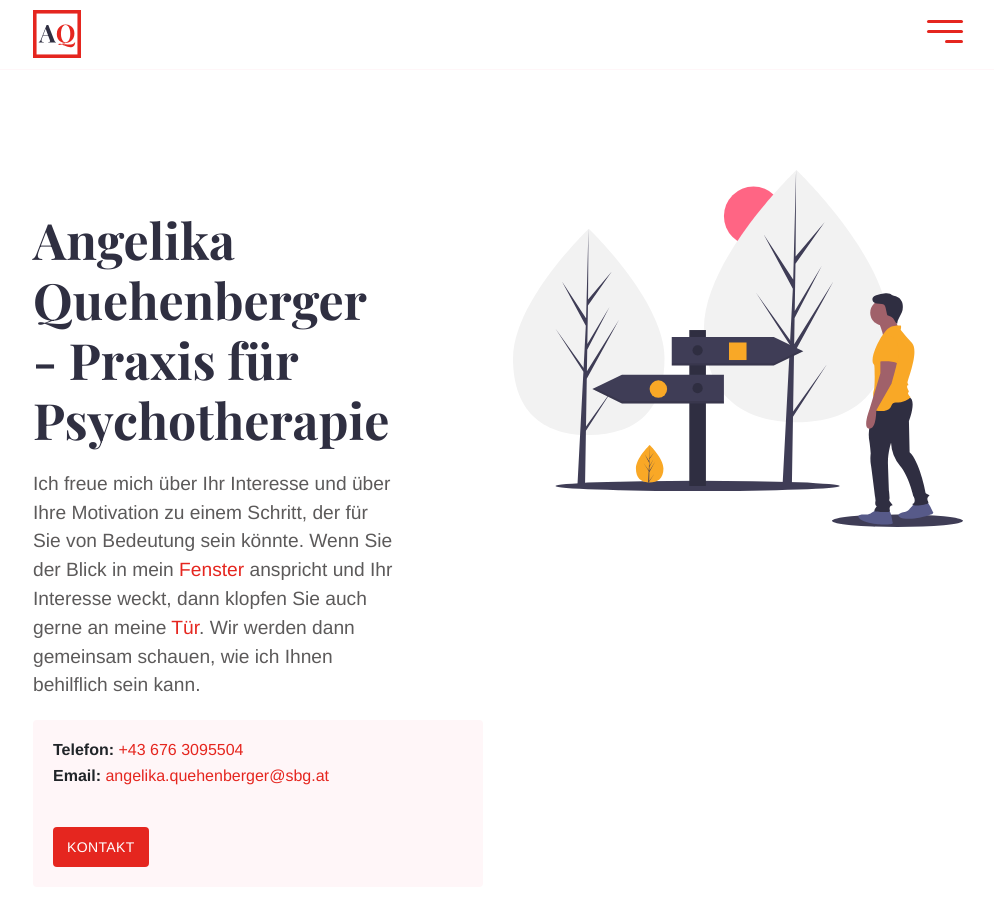
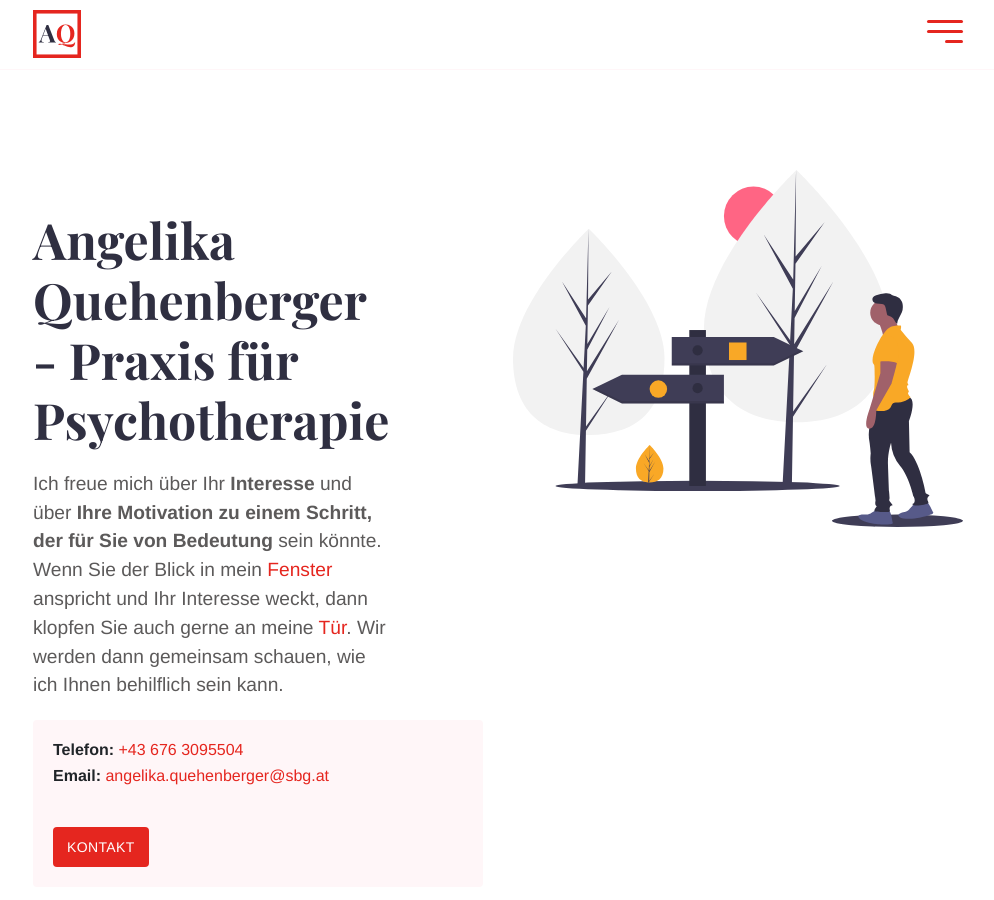
Before and after one commit to dvschnitz/angelika-quehenberger, a Jekyll site: the page built from index.md, in a window 1280 px wide and 900 px high. Shown: the whole window, without its empty margins (142-1136 px from the left). Built offline with Jekyll 4.4.1, drawn with Linux system fonts in a browser that asks for light colours.

Commit message:
Adapted intro text

```diff
--- a/index.md
+++ b/index.md
@@ -10,6 +10,6 @@ show_call_box: true
 
 # Angelika Quehenberger - Praxis für Psychotherapie
 
-Ich freue mich über Ihr Interesse und über Ihre Motivation zu einem Schritt, der für Sie von Bedeutung sein könnte.
+Ich freue mich über Ihr **Interesse** und über **Ihre Motivation zu einem Schritt, der für Sie von Bedeutung** sein könnte.
 Wenn Sie der Blick in mein [Fenster]() anspricht und Ihr Interesse weckt, dann klopfen Sie auch gerne an meine [Tür](contact/).
 Wir werden dann gemeinsam schauen, wie ich Ihnen behilflich sein kann.
```
